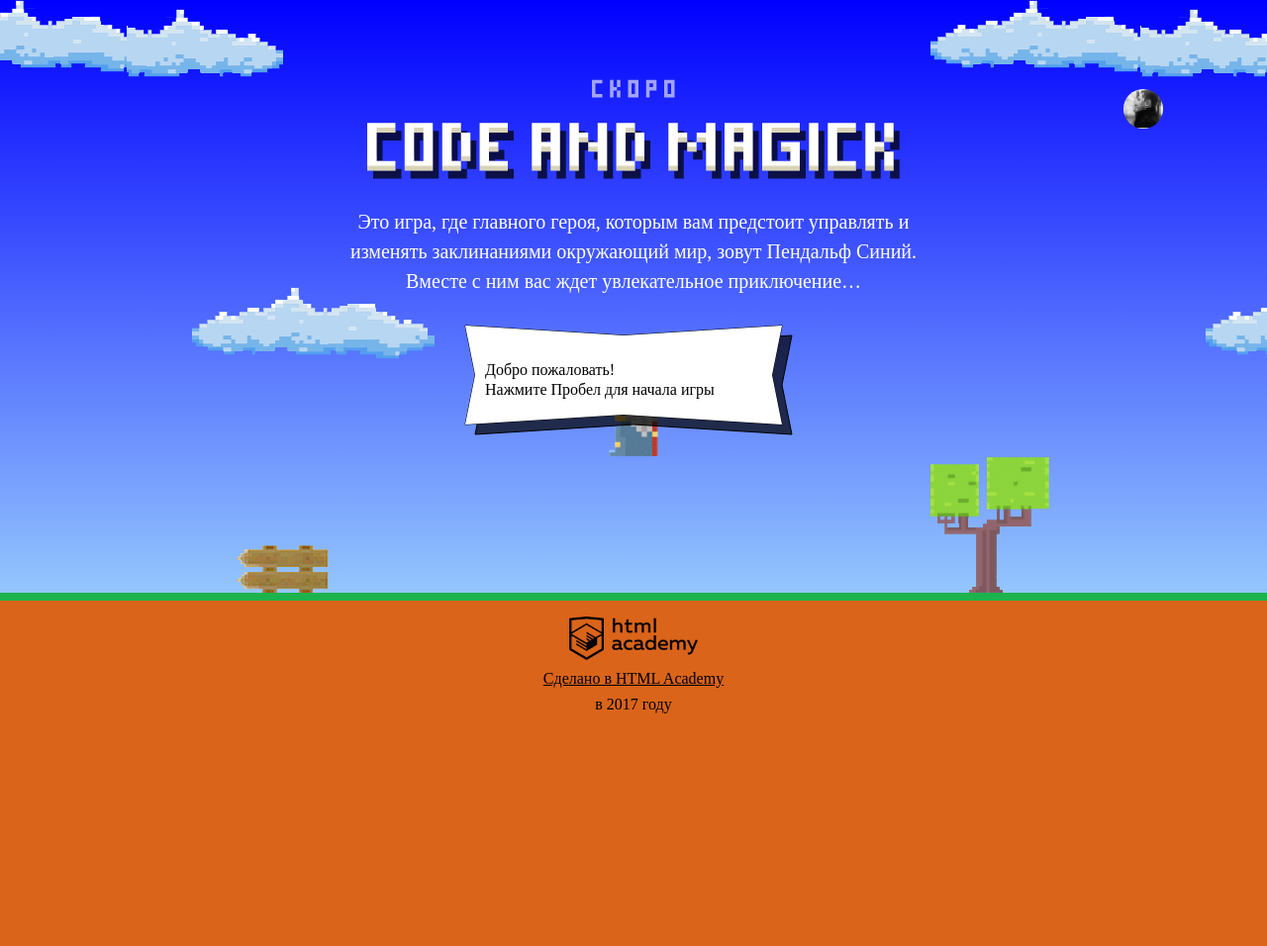
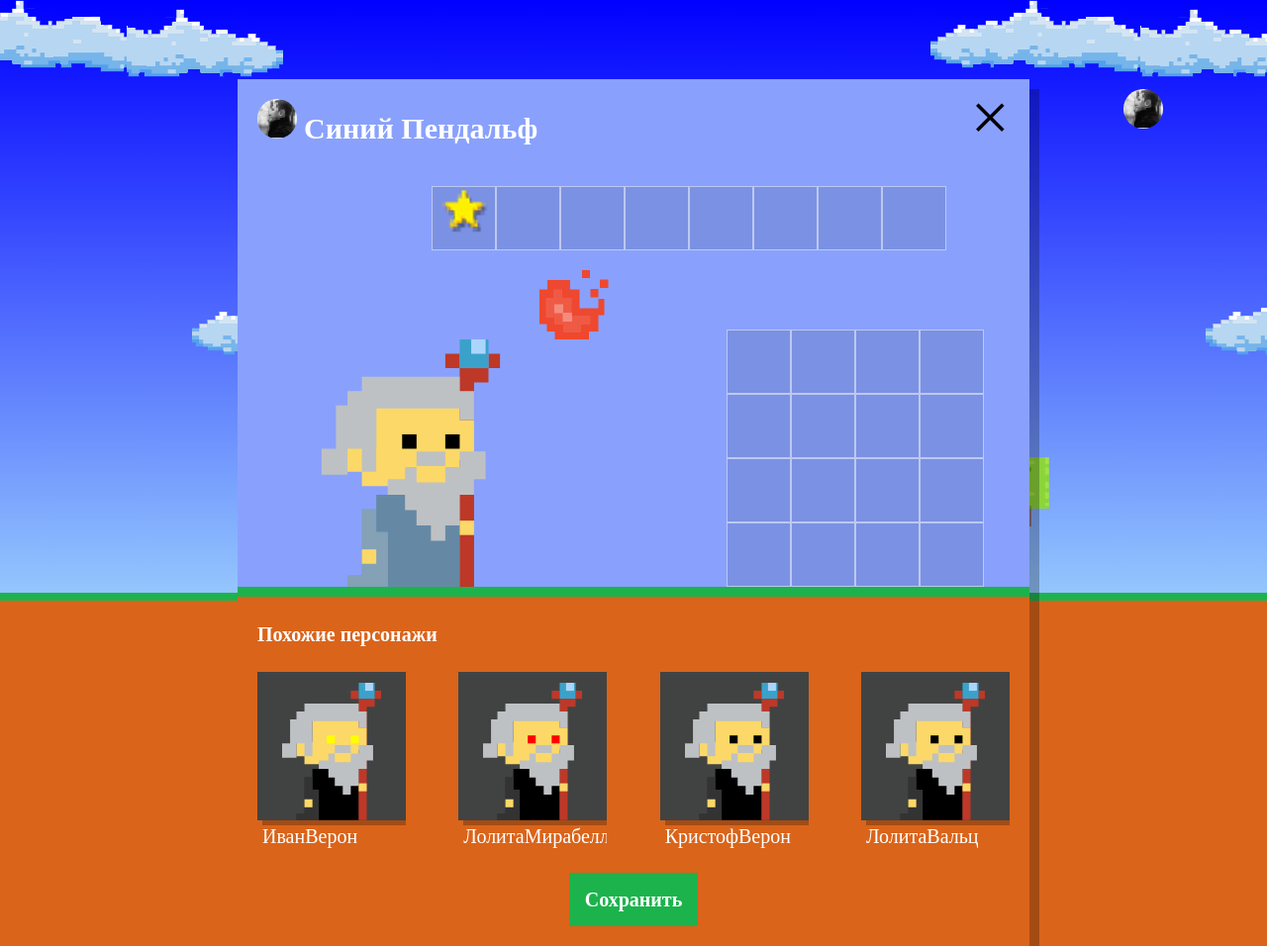
Before and after one commit to drmaximus9/1040905-code-and-magick-19, a website: page index.html in a window 1280 px wide. Shown: the whole page at 99% size. Before the commit the page ends 800 px from the top, so only its background shows below. Drawn offline with Linux system fonts and the light colour scheme; a web font is replaced by a local one.

Commit message:
Добавляем новых волшебников

```diff
--- a/index.html
+++ b/index.html
@@ -197,6 +197,7 @@
     return left ? 5 : 2;
   };
 </script>
+<script src="js/setup.js"></script>
 <script src="js/stat.js"></script>
 <script src="js/game.js"></script>
 
--- /dev/null
+++ b/js/setup.js
@@ -0,0 +1,65 @@
+'use strict';
+
+var WIZARD_NAMES = ['Иван', 'Хуан Себастьян', 'Мария', 'Кристоф', 'Виктор', 'Юлия', 'Лолита', 'Вашингтон'];
+var WIZARD_FAMILIES = ['да Марья', 'Верон', 'Мирабелла', 'Вальц', 'Онопко', 'Топольницкая', 'Нионго', 'Ирвинг'];
+var WIZARD_COATS = ['rgb (101, 137, 164)', 'rgb (241, 43, 107)', 'rgb (146, 100, 161)', 'rgb (56, 159, 117)', 'rgb (215, 210, 55)', 'rgb (0, 0, 0)'];
+var WIZARD_EYES = ['black', 'red', 'blue', 'yellow', 'green'];
+
+var userDialog = document.querySelector('.setup');
+userDialog.classList.remove('hidden');
+
+var similarListElement = userDialog.querySelector('.setup-similar-list');
+
+var similarWizardTemplate = document.querySelector('#similar-wizard-template').content.querySelector('.setup-similar-item');
+
+var getRandElement = function (arr) {
+  var rand = Math.floor(Math.random() * arr.length);
+  return arr[rand];
+};
+
+var getFullName = function () {
+  var fullName = getRandElement(WIZARD_NAMES) + getRandElement(WIZARD_FAMILIES);
+  return fullName;
+};
+
+var wizards = [
+  {
+    name: getFullName(),
+    coatColor: getRandElement(WIZARD_COATS),
+    eyeColor: getRandElement(WIZARD_EYES)
+  },
+  {
+    name: getFullName(),
+    coatColor: getRandElement(WIZARD_COATS),
+    eyeColor: getRandElement(WIZARD_EYES)
+  },
+  {
+    name: getFullName(),
+    coatColor: getRandElement(WIZARD_COATS),
+    eyeColor: getRandElement(WIZARD_EYES)
+  },
+  {
+    name: getFullName(),
+    coatColor: getRandElement(WIZARD_COATS),
+    eyeColor: getRandElement(WIZARD_EYES)
+  }
+];
+
+var renderWizard = function (wizard) {
+  var wizardElement = similarWizardTemplate.cloneNode(true);
+
+  wizardElement.querySelector('.setup-similar-label').textContent = wizard.name;
+  wizardElement.querySelector('.wizard-coat').style.fill = wizard.coatColor;
+  wizardElement.querySelector('.wizard-eyes').style.fill = wizard.eyeColor;
+
+  return wizardElement;
+};
+
+var fragment = document.createDocumentFragment();
+for (var i = 0; i < wizards.length; i++) {
+  fragment.appendChild(renderWizard(wizards[i]));
+}
+
+similarListElement.appendChild(fragment);
+
+userDialog.querySelector('.setup-similar').classList.remove('hidden');
```
